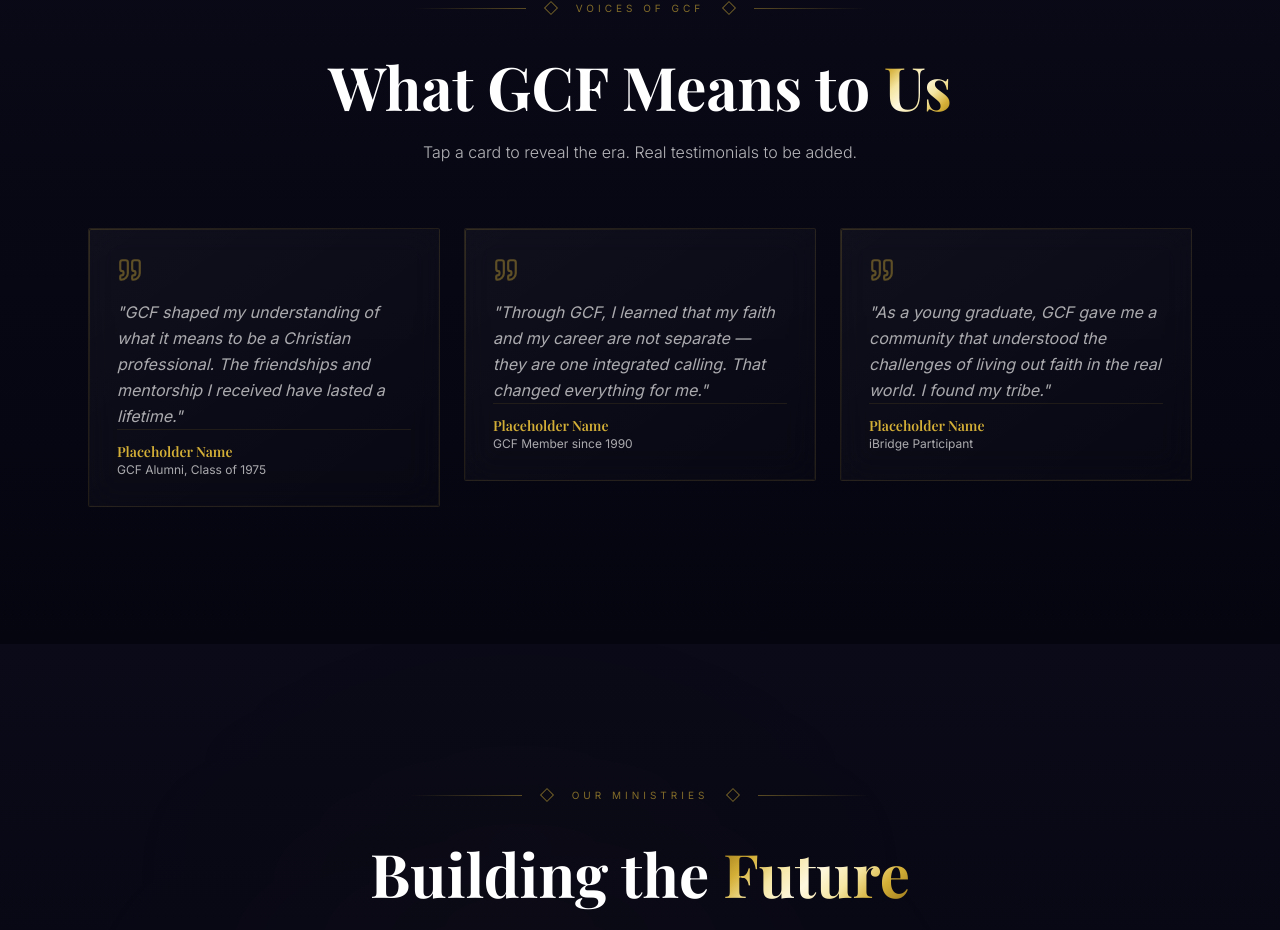
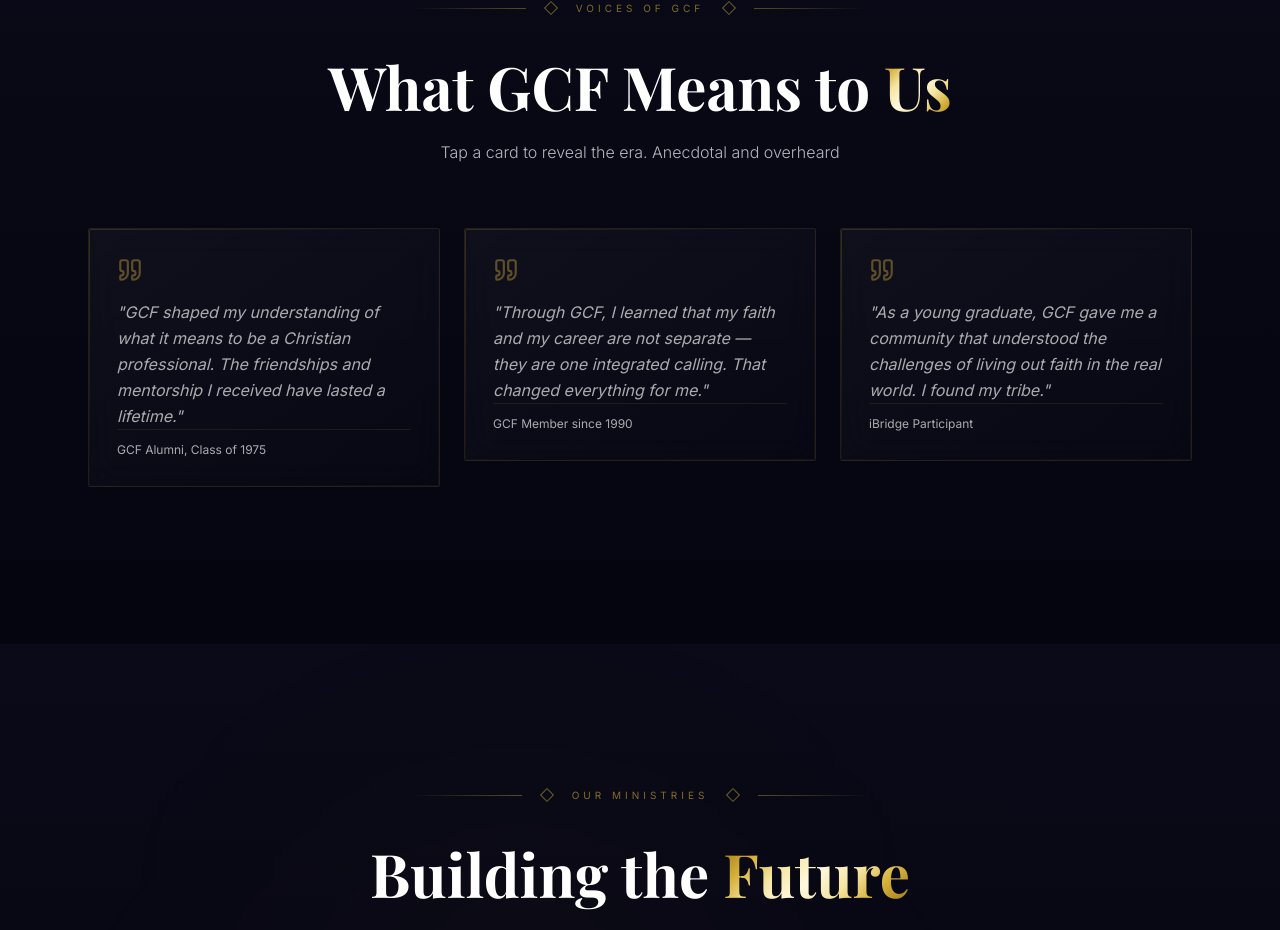
Before and after one commit to pengkodam/gcf-56th-dinner, a React (Vite) app: page / in a window 1280 px wide. Shown: the part 6578-7508 px from the top of the page. Built offline with nearby package versions, Linux system fonts and the light colour scheme; the HTML template or start-up script is replaced by a standard one; a web font is replaced by a local one.

Commit message:
Update testimonials: remove placeholder names, fix card flip alignment, change subtitle text

```diff
--- a/src/components/Testimonials.tsx
+++ b/src/components/Testimonials.tsx
@@ -24,8 +24,7 @@ function TestimonialCard({ name, role, quote, era, index }: {
     >
       <div
         onClick={() => setFlipped(!flipped)}
-        className="relative cursor-pointer h-64 sm:h-72"
-        style={{ perspective: "1000px" }}
+        className="relative cursor-pointer h-64 sm:h-72 overflow-hidden"
       >
         <motion.div
           animate={{ rotateY: flipped ? 180 : 0 }}
@@ -80,7 +79,7 @@ export default function Testimonials() {
               What GCF Means to <span className="foil-text">Us</span>
             </h2>
             <p className="text-white/70 max-w-xl mx-auto mt-6 text-sm sm:text-base font-light">
-              Tap a card to reveal the era. Real testimonials to be added.
+              Tap a card to reveal the era. Anecdotal and overheard
             </p>
           </div>
         </ScrollReveal>
--- a/src/data/testimonials.ts
+++ b/src/data/testimonials.ts
@@ -7,21 +7,21 @@ export interface Testimonial {
 
 export const testimonials: Testimonial[] = [
   {
-    name: "Placeholder Name",
+    name: "",
     role: "GCF Alumni, Class of 1975",
     quote:
       "GCF shaped my understanding of what it means to be a Christian professional. The friendships and mentorship I received have lasted a lifetime.",
     era: "1970s",
   },
   {
-    name: "Placeholder Name",
+    name: "",
     role: "GCF Member since 1990",
     quote:
       "Through GCF, I learned that my faith and my career are not separate — they are one integrated calling. That changed everything for me.",
     era: "1990s",
   },
   {
-    name: "Placeholder Name",
+    name: "",
     role: "iBridge Participant",
     quote:
       "As a young graduate, GCF gave me a community that understood the challenges of living out faith in the real world. I found my tribe.",
```
